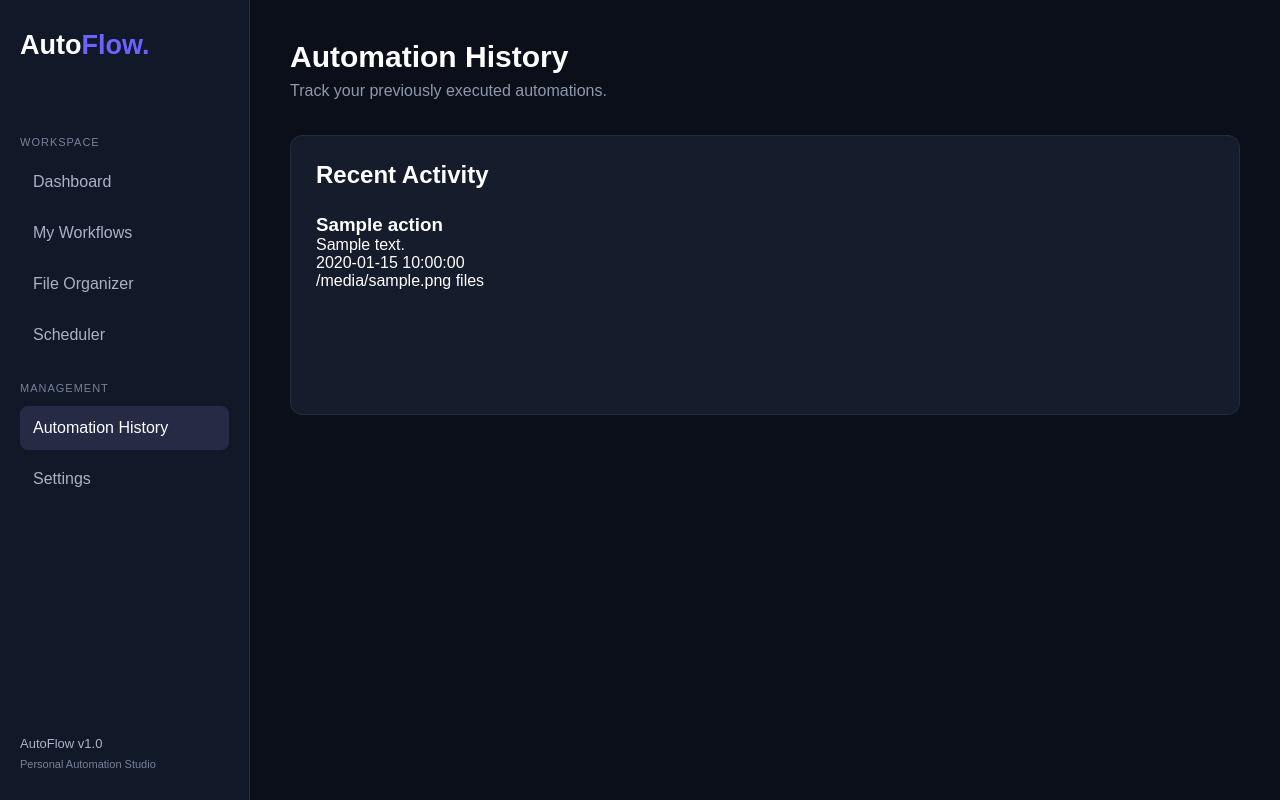
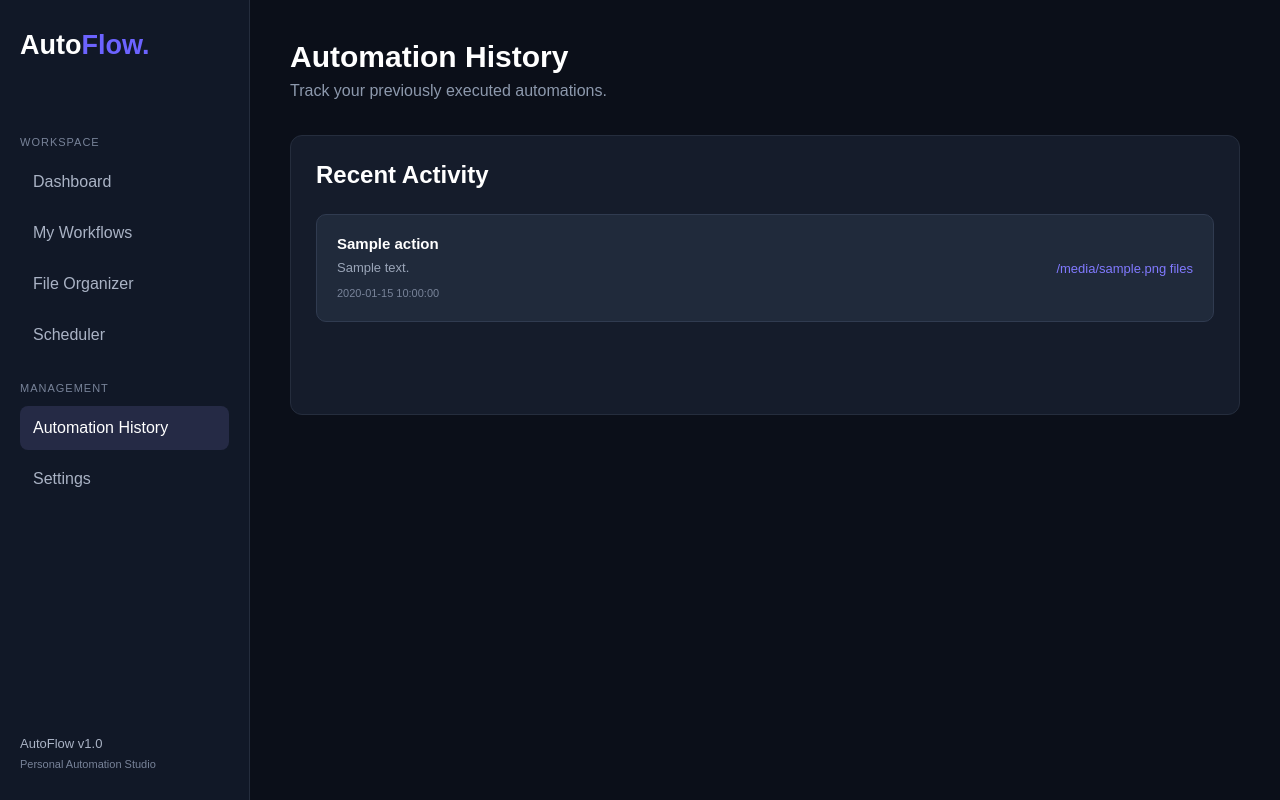
Before and after one commit to rbtechniques/AutoFlow, a Flask app: template templates/history.html in a window 1280 px wide. Run offline with Flask 3, Linux system fonts and the light colour scheme; the template is opened without the code that fills it: most values are stand-ins (such as "Sample title", 1, 10 or a date in 2020).

Commit message:
Add styles for Automation History items in the CSS

```diff
--- a/static/css/style.css
+++ b/static/css/style.css
@@ -311,3 +311,40 @@ body {
     border-radius: 8px;
     margin-bottom: 20px;
 }
+
+
+/* Automation History */
+
+.history-item {
+    display: flex;
+    justify-content: space-between;
+    align-items: center;
+    gap: 15px;
+    background: #202a3b;
+    border: 1px solid #303b50;
+    padding: 20px;
+    border-radius: 10px;
+    margin-bottom: 12px;
+}
+
+.history-info h3 {
+    font-size: 15px;
+    margin-bottom: 8px;
+}
+
+.history-info p {
+    color: #9aa5b8;
+    font-size: 13px;
+    margin-bottom: 8px;
+}
+
+.history-info span {
+    color: #788399;
+    font-size: 11px;
+}
+
+.history-count {
+    color: #817aff;
+    font-size: 13px;
+    white-space: nowrap;
+}
```
